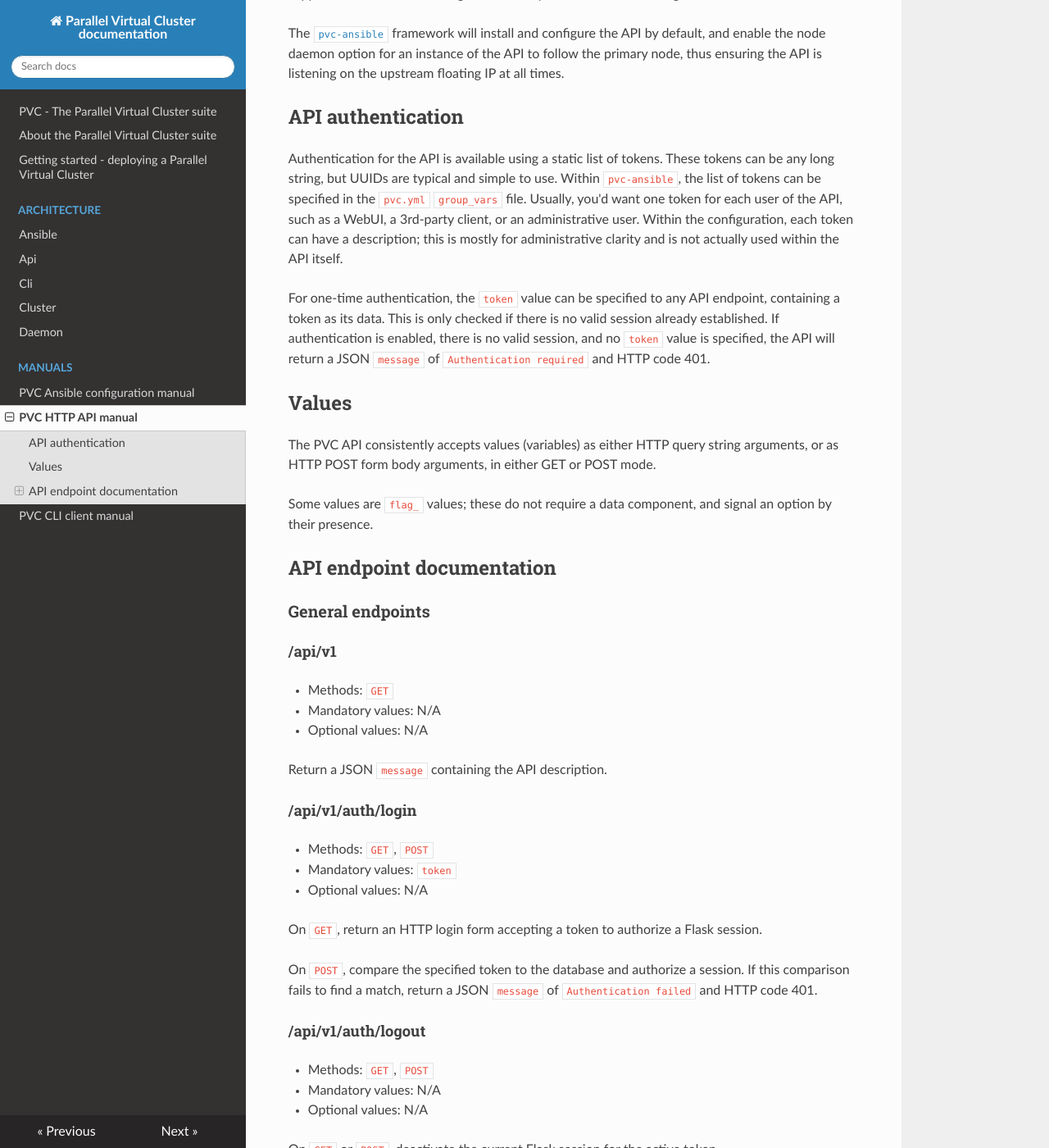
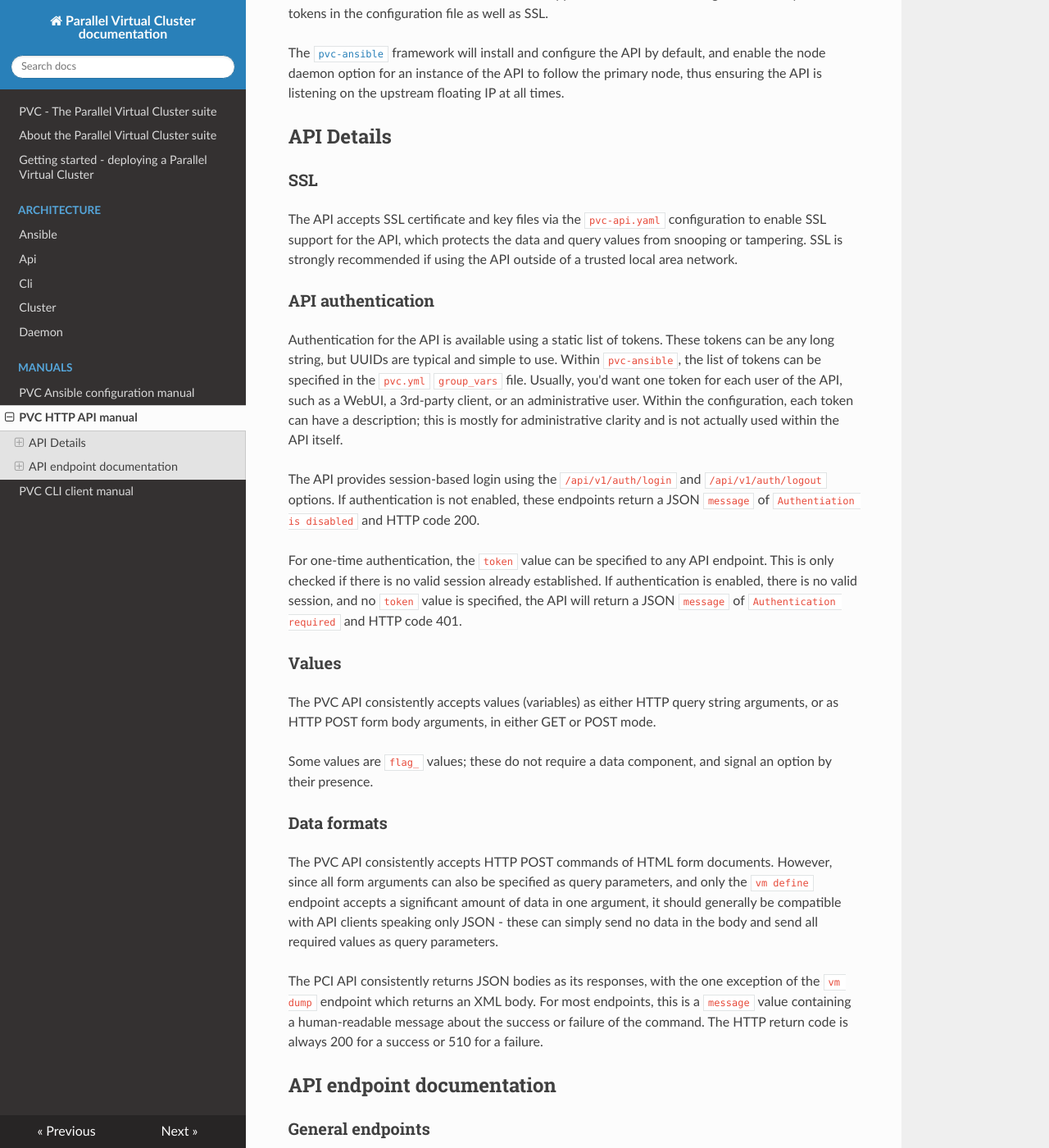
Before and after one commit to parallelvirtualcluster/pvc, an MkDocs documentation site: the page built from docs/manuals/api.md, in a window 1280 px wide and 1400 px high, scrolled down 227 px. Shown: the whole window at 82% size. Built offline with MkDocs 1.6.1, drawn with Linux system fonts in a browser that asks for light colours; nearby versions of some CDN libraries; some of the changed text lies outside the part shown.

Commit message:
Tweaks to API documentation

```diff
--- a/docs/manuals/api.md
+++ b/docs/manuals/api.md
@@ -1,20 +1,34 @@
 # PVC HTTP API manual
 
-The PVC HTTP API client is built with Flask, a Python framework for creating API interfaces. It interfaces directly with the Zookeeper cluster to send and receive information about the cluster. It supports authentication configured statically via tokens in the configuration file as well as SSL.
+The PVC HTTP API client is built with Flask, a Python framework for creating API interfaces, and run directly with the PyWSGI framework. It interfaces directly with the Zookeeper cluster to send and receive information about the cluster. It supports authentication configured statically via tokens in the configuration file as well as SSL.
 
 The [`pvc-ansible`](https://github.com/parallelvirtualcluster/pvc-ansible) framework will install and configure the API by default, and enable the node daemon option for an instance of the API to follow the primary node, thus ensuring the API is listening on the upstream floating IP at all times.
 
-## API authentication
+## API Details
+
+### SSL
+
+The API accepts SSL certificate and key files via the `pvc-api.yaml` configuration to enable SSL support for the API, which protects the data and query values from snooping or tampering. SSL is strongly recommended if using the API outside of a trusted local area network.
+
+### API authentication
 
 Authentication for the API is available using a static list of tokens. These tokens can be any long string, but UUIDs are typical and simple to use. Within `pvc-ansible`, the list of tokens can be specified in the `pvc.yml` `group_vars` file. Usually, you'd want one token for each user of the API, such as a WebUI, a 3rd-party client, or an administrative user. Within the configuration, each token can have a description; this is mostly for administrative clarity and is not actually used within the API itself.
 
-For one-time authentication, the `token` value can be specified to any API endpoint, containing a token as its data. This is only checked if there is no valid session already established. If authentication is enabled, there is no valid session, and no `token` value is specified, the API will return a JSON `message` of `Authentication required` and HTTP code 401.
+The API provides session-based login using the `/api/v1/auth/login` and `/api/v1/auth/logout` options. If authentication is not enabled, these endpoints return a JSON `message` of `Authentiation is disabled` and HTTP code 200.
 
-## Values
+For one-time authentication, the `token` value can be specified to any API endpoint. This is only checked if there is no valid session already established. If authentication is enabled, there is no valid session, and no `token` value is specified, the API will return a JSON `message` of `Authentication required` and HTTP code 401.
+
+### Values
 
 The PVC API consistently accepts values (variables) as either HTTP query string arguments, or as HTTP POST form body arguments, in either GET or POST mode.
 
 Some values are `flag_` values; these do not require a data component, and signal an option by their presence.
+
+### Data formats
+
+The PVC API consistently accepts HTTP POST commands of HTML form documents. However, since all form arguments can also be specified as query parameters, and only the `vm define` endpoint accepts a significant amount of data in one argument, it should generally be compatible with API clients speaking only JSON - these can simply send no data in the body and send all required values as query parameters.
+
+The PCI API consistently returns JSON bodies as its responses, with the one exception of the `vm dump` endpoint which returns an XML body. For most endpoints, this is a `message` value containing a human-readable message about the success or failure of the command. The HTTP return code is always 200 for a success or 510 for a failure.
 
 ## API endpoint documentation
 
@@ -25,7 +39,7 @@ Some values are `flag_` values; these do not require a data component, and signa
  * Mandatory values: N/A
  * Optional values: N/A
 
-Return a JSON `message` containing the API description.
+Return a JSON `message` containing the API description with HTTP return code 209. Useful for determining if the API is listening and responding properly.
 
 #### /api/v1/auth/login
  * Methods: `GET`, `POST`
```
